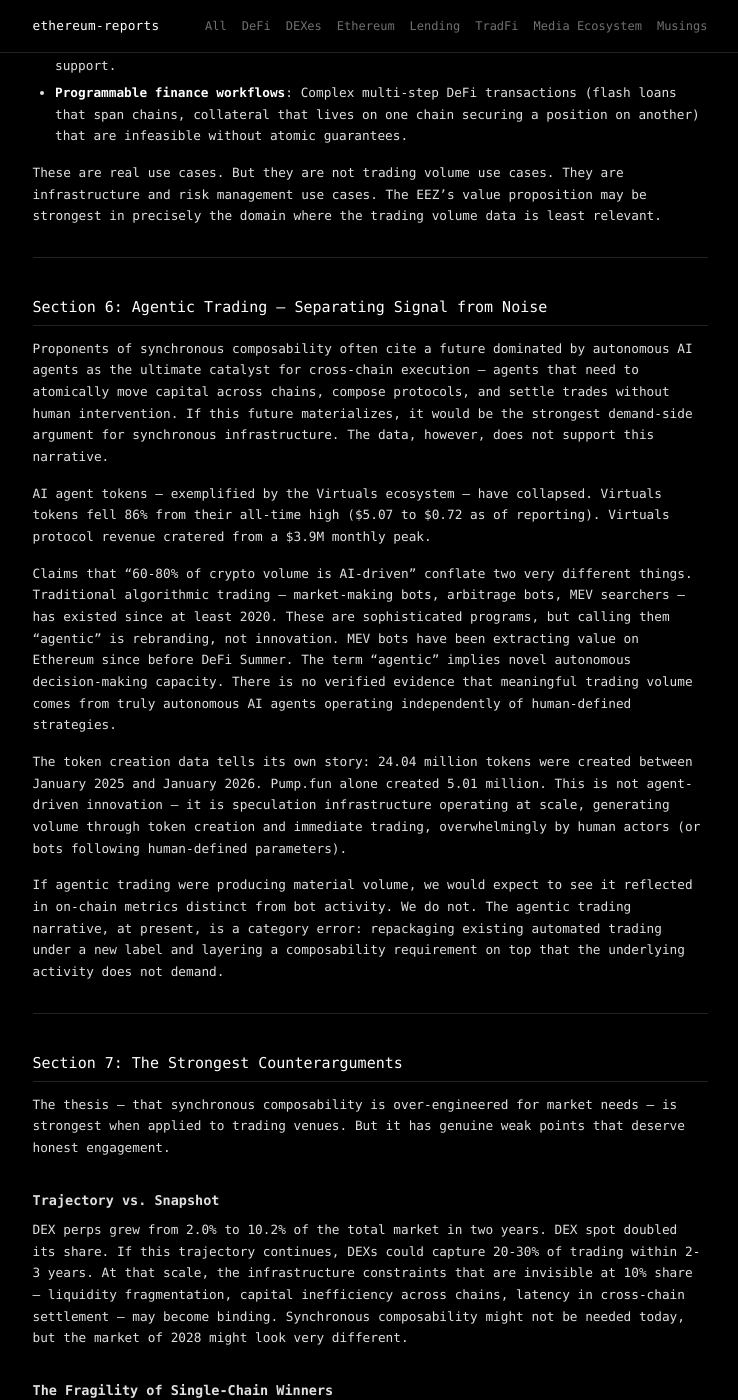
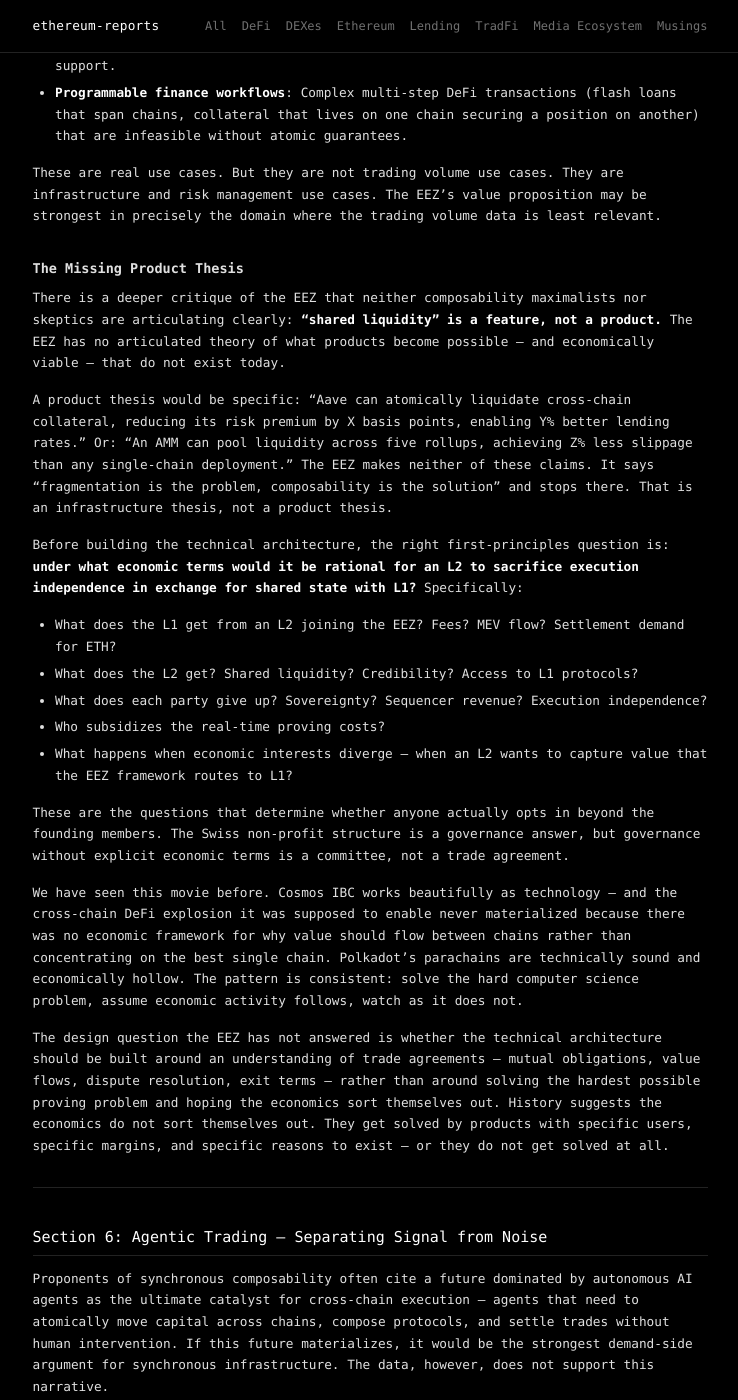
Before and after one commit to 0xapriori/ethereum-reports, a Jekyll site: the page built from dexes/composability-thesis-march-2026.md, in a window 1280 px wide and 1400 px high, scrolled down 8514 px. Shown: the whole window, without its empty margins (270-1008 px from the left). Built offline with Jekyll 4.4.1, drawn with Linux system fonts in a browser that asks for light colours.

Commit message:
Add 'Missing Product Thesis' critique to EEZ section
The EEZ has no theory of a product beyond shared liquidity. Shared liquidity
is a feature, not a product. Adds first-principles economic questions about
L1-L2 trade agreements and historical parallels (Cosmos IBC, Polkadot parachains)
where technically sound infrastructure failed to produce economic activity.

Co-Authored-By: Claude Opus 4.6 (1M context) <noreply@anthropic.com>

```diff
--- a/dexes/composability-thesis-march-2026.md
+++ b/dexes/composability-thesis-march-2026.md
@@ -221,6 +221,26 @@ There is a reasonable case that it does -- but primarily outside of trading. The
 
 These are real use cases. But they are not trading volume use cases. They are infrastructure and risk management use cases. The EEZ's value proposition may be strongest in precisely the domain where the trading volume data is least relevant.
 
+### The Missing Product Thesis
+
+There is a deeper critique of the EEZ that neither composability maximalists nor skeptics are articulating clearly: **"shared liquidity" is a feature, not a product.** The EEZ has no articulated theory of what products become possible — and economically viable — that do not exist today.
+
+A product thesis would be specific: "Aave can atomically liquidate cross-chain collateral, reducing its risk premium by X basis points, enabling Y% better lending rates." Or: "An AMM can pool liquidity across five rollups, achieving Z% less slippage than any single-chain deployment." The EEZ makes neither of these claims. It says "fragmentation is the problem, composability is the solution" and stops there. That is an infrastructure thesis, not a product thesis.
+
+Before building the technical architecture, the right first-principles question is: **under what economic terms would it be rational for an L2 to sacrifice execution independence in exchange for shared state with L1?** Specifically:
+
+- What does the L1 get from an L2 joining the EEZ? Fees? MEV flow? Settlement demand for ETH?
+- What does the L2 get? Shared liquidity? Credibility? Access to L1 protocols?
+- What does each party give up? Sovereignty? Sequencer revenue? Execution independence?
+- Who subsidizes the real-time proving costs?
+- What happens when economic interests diverge — when an L2 wants to capture value that the EEZ framework routes to L1?
+
+These are the questions that determine whether anyone actually opts in beyond the founding members. The Swiss non-profit structure is a governance answer, but governance without explicit economic terms is a committee, not a trade agreement.
+
+We have seen this movie before. Cosmos IBC works beautifully as technology — and the cross-chain DeFi explosion it was supposed to enable never materialized because there was no economic framework for why value should flow between chains rather than concentrating on the best single chain. Polkadot's parachains are technically sound and economically hollow. The pattern is consistent: solve the hard computer science problem, assume economic activity follows, watch as it does not.
+
+The design question the EEZ has not answered is whether the technical architecture should be built around an understanding of trade agreements — mutual obligations, value flows, dispute resolution, exit terms — rather than around solving the hardest possible proving problem and hoping the economics sort themselves out. History suggests the economics do not sort themselves out. They get solved by products with specific users, specific margins, and specific reasons to exist — or they do not get solved at all.
+
 ---
 
 ## Section 6: Agentic Trading -- Separating Signal from Noise
```
